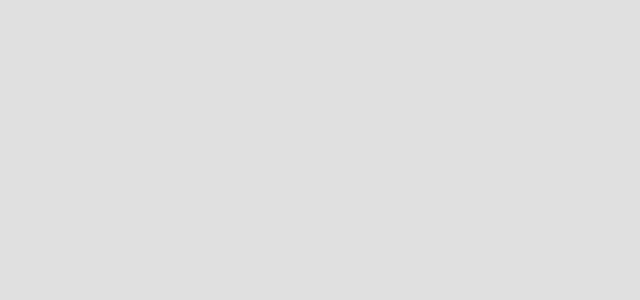
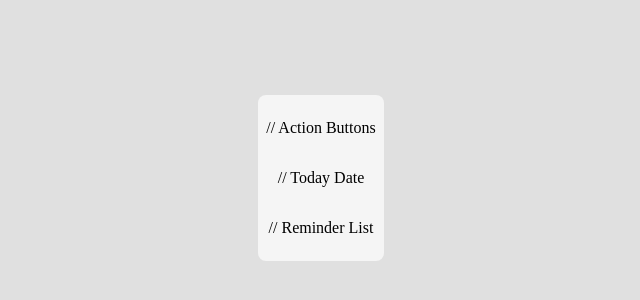
Before and after one commit to vitorthomaz/calendar-prototype, a React (Create React App) app: page / in a window 1280 px wide. Shown: the part 222-522 px from the top of the page, without its empty margins (319-959 px from the left). Built offline with nearby package versions, Linux system fonts and the light colour scheme.

Commit message:
feature: Updated Menu styles

```diff
--- a/src/components/Menu/index.tsx
+++ b/src/components/Menu/index.tsx
@@ -1,5 +1,15 @@
+import React from 'react';
+
+import { Container } from './styles';
+
 const Menu = () => {
-  return null;
+  return (
+    <Container>
+      <p>// Action Buttons</p>
+      <p>// Today Date</p>
+      <p>// Reminder List</p>
+    </Container>
+  );
 };
 
 export default Menu;
--- /dev/null
+++ b/src/components/Menu/styles.ts
@@ -0,0 +1,14 @@
+import styled from 'styled-components';
+
+export const Container = styled.section`
+  margin: 8px;
+  padding: 8px;
+  border-radius: 8px;
+
+  background: ${props => props.theme.colors.primary};
+
+  display: flex;
+  flex-direction: column;
+  justify-content: center;
+  align-items: center;
+`;
--- a/src/pages/Calendar.tsx
+++ b/src/pages/Calendar.tsx
@@ -13,8 +13,6 @@ const Calendar = () => {
 };
 
 const Container = styled.div`
-  background: ${props => props.theme.colors.primary};
-
   display: flex;
   flex-direction: row;
   justify-content: center;
```
